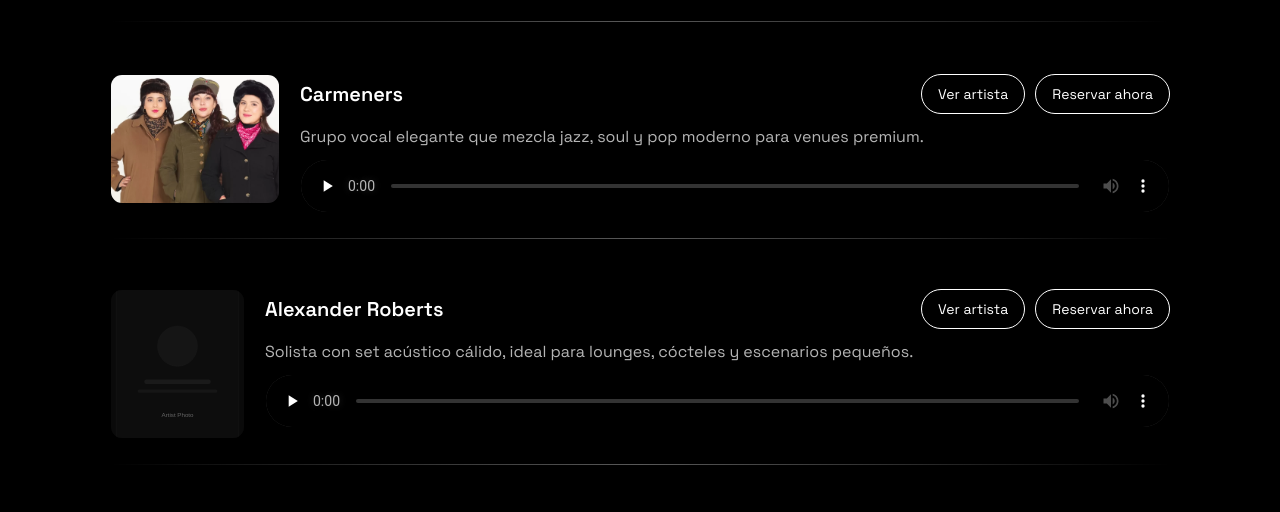
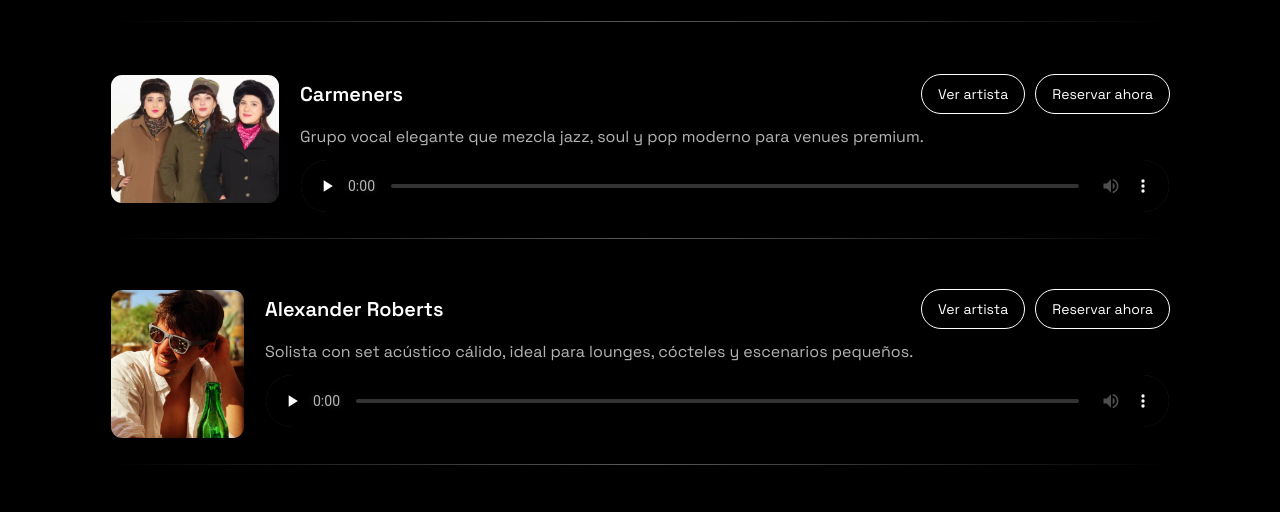
Before and after one commit to Innobytez/sophora, a plain HTML site: page index.html in a window 1280 px wide. Shown: the part 241-753 px from the top of the page. Drawn offline with Linux system fonts and the light colour scheme.

Commit message:
Use Alexander Roberts photo on homepage

```diff
--- a/index.html
+++ b/index.html
@@ -77,7 +77,7 @@
 
         <article class="artist-card" data-artist="alexander-roberts">
           <a class="artist-link" href="artists/alexander-roberts/" aria-label="View Alexander Roberts">
-            <img src="assets/artist-placeholder.svg" alt="Alexander Roberts" />
+            <img src="artists/alexander-roberts/assets/alexander-roberts-casual-headshot.jpg" alt="Alexander Roberts" />
           </a>
           <div class="artist-info">
             <div class="artist-header">
```
